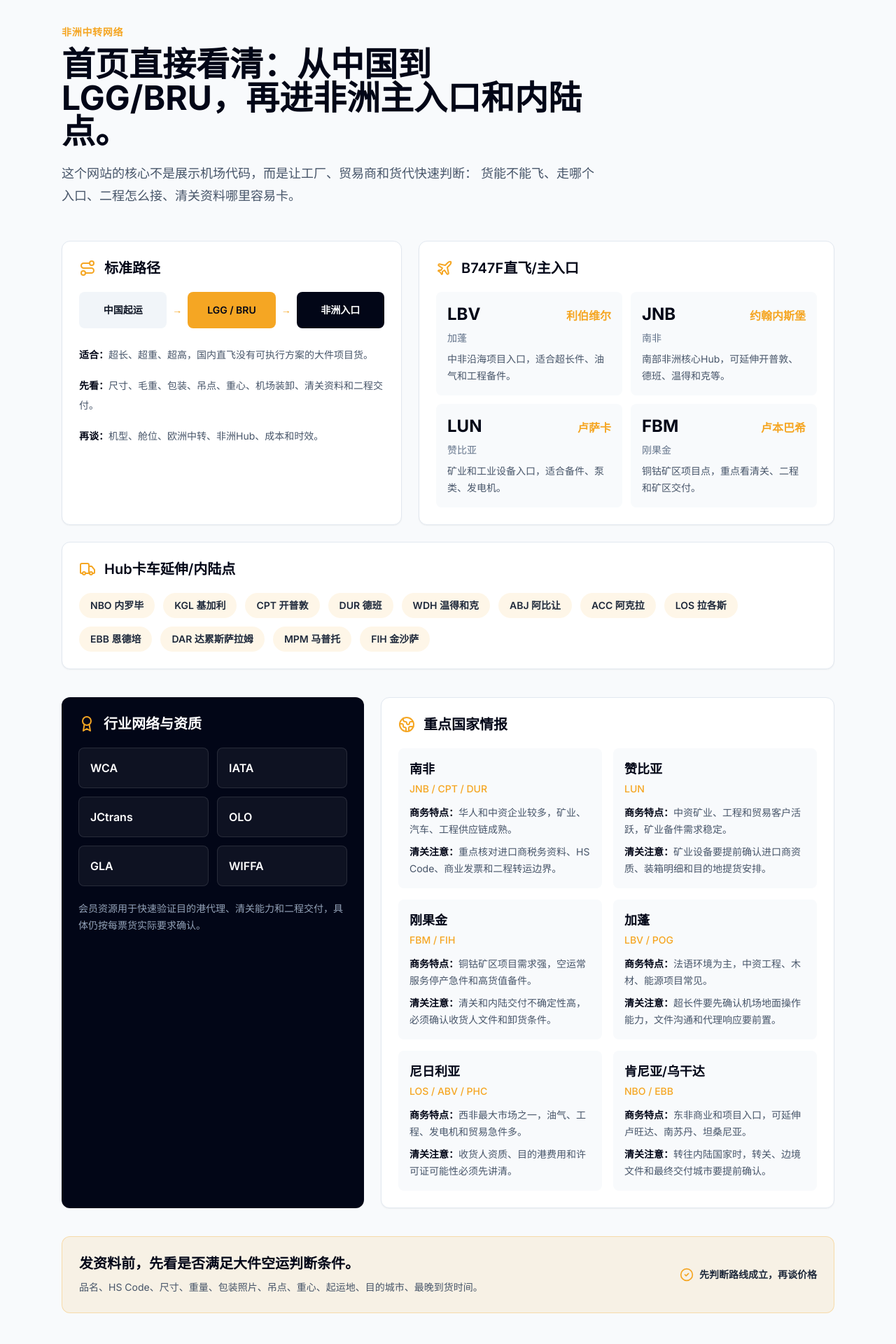
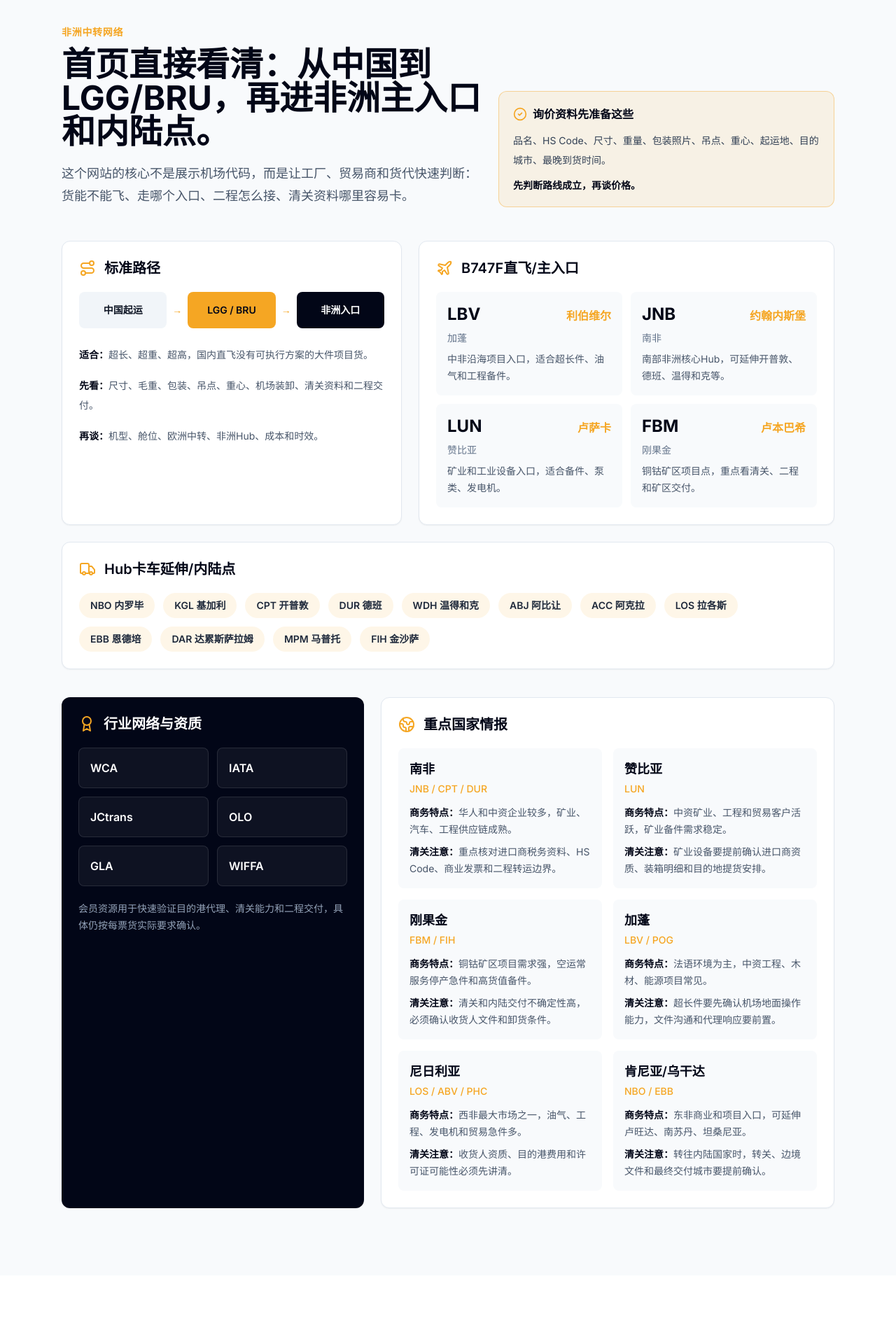
Before and after one commit to aiwebJones/aircargo-personal-brand, a Next.js app: page / in a window 1280 px wide. Shown: the part 900-2820 px from the top of the page at 70% size. Built offline with nearby package versions, Linux system fonts and the light colour scheme.

Commit message:
Move quote checklist higher on homepage

```diff
--- a/components/sections/AfricaNetworkSection.tsx
+++ b/components/sections/AfricaNetworkSection.tsx
@@ -74,8 +74,9 @@
           initial={{ opacity: 0, y: 20 }}
           whileInView={{ opacity: 1, y: 0 }}
           viewport={{ once: true }}
-          className="mb-12 max-w-3xl"
+          className="mb-12 grid gap-6 lg:grid-cols-[1fr_0.8fr] lg:items-end"
         >
+          <div>
             <p className="mb-3 text-sm font-semibold uppercase tracking-wider text-amberGold">非洲中转网络</p>
             <h2 className="text-3xl font-bold text-slate-950 md:text-5xl">
               首页直接看清：从中国到LGG/BRU，再进非洲主入口和内陆点。
@@ -84,6 +85,19 @@
               这个网站的核心不是展示机场代码，而是让工厂、贸易商和货代快速判断：
               货能不能飞、走哪个入口、二程怎么接、清关资料哪里容易卡。
             </p>
+          </div>
+          <div className="rounded-xl border border-amberGold/40 bg-amberGold/10 p-5">
+            <div className="mb-3 flex items-center gap-2 text-base font-semibold text-slate-950">
+              <CheckCircle2 className="h-5 w-5 text-amberGold" />
+              询价资料先准备这些
+            </div>
+            <p className="text-sm leading-7 text-slate-700">
+              品名、HS Code、尺寸、重量、包装照片、吊点、重心、起运地、目的城市、最晚到货时间。
+            </p>
+            <p className="mt-3 text-sm font-semibold text-slate-950">
+              先判断路线成立，再谈价格。
+            </p>
+          </div>
         </motion.div>
 
         <div className="grid gap-6 lg:grid-cols-[0.9fr_1.1fr]">
@@ -180,20 +194,6 @@
           </div>
         </div>
 
-        <div className="mt-10 rounded-xl border border-amberGold/30 bg-amberGold/10 p-6">
-          <div className="flex flex-col gap-4 md:flex-row md:items-center md:justify-between">
-            <div>
-              <h3 className="text-xl font-semibold text-slate-950">发资料前，先看是否满足大件空运判断条件。</h3>
-              <p className="mt-2 text-sm leading-6 text-slate-600">
-                品名、HS Code、尺寸、重量、包装照片、吊点、重心、起运地、目的城市、最晚到货时间。
-              </p>
-            </div>
-            <div className="flex items-center gap-2 text-sm font-semibold text-slate-800">
-              <CheckCircle2 className="h-5 w-5 text-amberGold" />
-              先判断路线成立，再谈价格
-            </div>
-          </div>
-        </div>
       </div>
     </section>
   )
```
Lines whose indentation alone changed are shown as unchanged.
